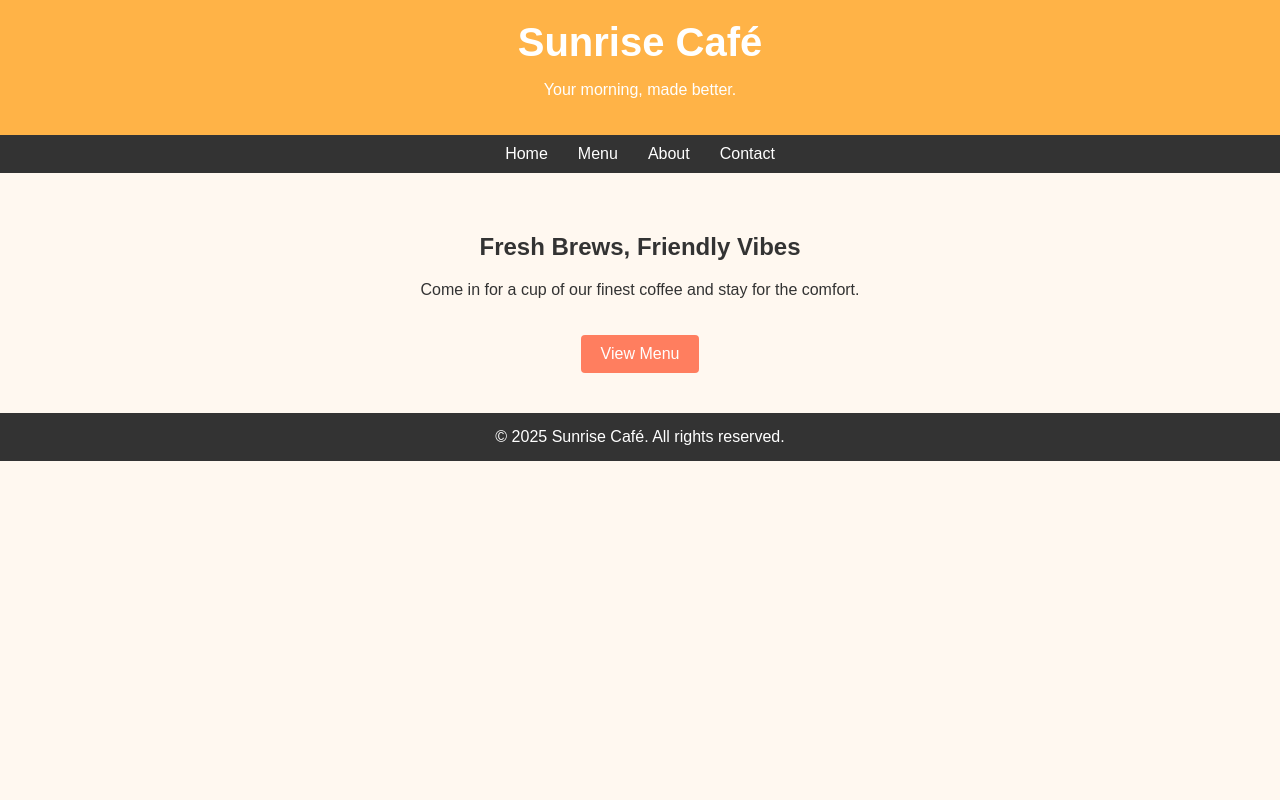
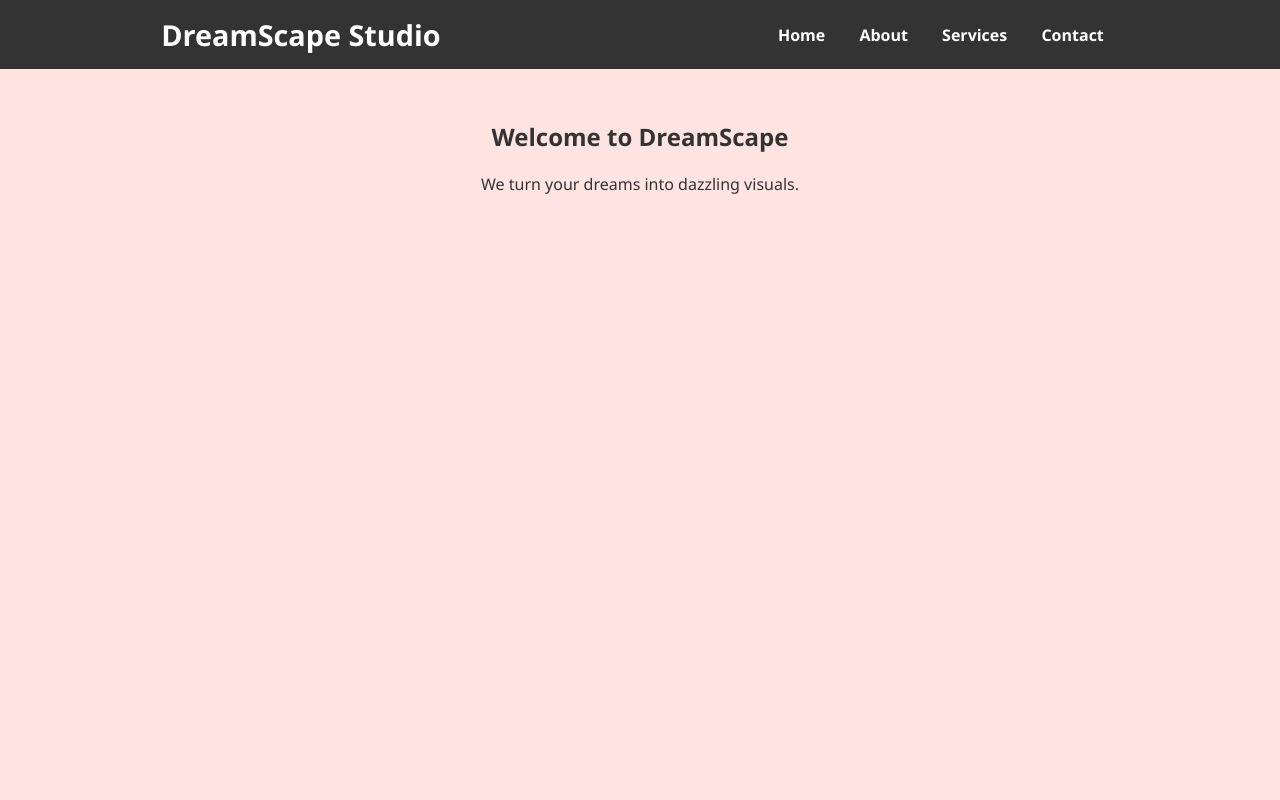
Before and after one commit to rieckace/Project, a plain HTML site: page index.html in a window 1280 px wide. Shown: the top 800 px of the page. Drawn offline with Linux system fonts and the light colour scheme.

Commit message:
Update index.html

```diff
--- a/index.html
+++ b/index.html
@@ -3,63 +3,67 @@
 <head>
   <meta charset="UTF-8" />
   <meta name="viewport" content="width=device-width, initial-scale=1.0"/>
-  <title>Sunrise Café</title>
+  <title>DreamScape Studio</title>
   <style>
+    html {
+      scroll-behavior: smooth;
+    }
+
     body {
       margin: 0;
-      font-family: 'Poppins', sans-serif;
-      background: #fff8f0;
+      font-family: 'Segoe UI', sans-serif;
+      background: #fdfcfb;
       color: #333;
     }
 
     header {
-      background: #ffb347;
-      padding: 20px;
-      text-align: center;
-      color: white;
+      position: fixed;
+      width: 100%;
+      background: #333;
+      color: #fff;
+      display: flex;
+      justify-content: space-around;
+      align-items: center;
+      padding: 15px 0;
+      z-index: 999;
     }
 
     header h1 {
       margin: 0;
-      font-size: 2.5em;
-    }
-
-    nav {
-      background: #333;
-      display: flex;
-      justify-content: center;
-      gap: 30px;
-      padding: 10px;
+      font-size: 1.8em;
     }
 
     nav a {
-      color: white;
+      color: #fff;
       text-decoration: none;
-      font-weight: 500;
+      margin: 0 15px;
+      font-weight: bold;
     }
 
     nav a:hover {
-      text-decoration: underline;
+      color: #ffa07a;
     }
 
     section {
-      padding: 40px;
+      padding: 100px 20px;
+      min-height: 100vh;
       text-align: center;
     }
 
-    .cta-button {
-      padding: 10px 20px;
-      background-color: #ff7e5f;
-      border: none;
-      color: white;
-      font-size: 16px;
-      border-radius: 4px;
-      cursor: pointer;
-      margin-top: 20px;
+    #home {
+      background: #ffe4e1;
     }
 
-    .cta-button:hover {
-      background-color: #ff6f50;
+    #about {
+      background: #fafad2;
+    }
+
+    #services {
+      background: #e0ffff;
+    }
+
+    #contact {
+      background: #f5f5dc;
     }
 
     footer {
@@ -72,25 +76,38 @@
 </head>
 <body>
   <header>
-    <h1>Sunrise Café</h1>
-    <p>Your morning, made better.</p>
+    <h1>DreamScape Studio</h1>
+    <nav>
+      <a href="#home">Home</a>
+      <a href="#about">About</a>
+      <a href="#services">Services</a>
+      <a href="#contact">Contact</a>
+    </nav>
   </header>
 
-  <nav>
-    <a href="#">Home</a>
-    <a href="#">Menu</a>
-    <a href="#">About</a>
-    <a href="#">Contact</a>
-  </nav>
+  <section id="home">
+    <h2>Welcome to DreamScape</h2>
+    <p>We turn your dreams into dazzling visuals.</p>
+  </section>
 
-  <section>
-    <h2>Fresh Brews, Friendly Vibes</h2>
-    <p>Come in for a cup of our finest coffee and stay for the comfort.</p>
-    <button class="cta-button">View Menu</button>
+  <section id="about">
+    <h2>About Us</h2>
+    <p>We're a team of creatives obsessed with storytelling and design.</p>
+  </section>
+
+  <section id="services">
+    <h2>What We Offer</h2>
+    <p>Branding, Web Design, Photography, Motion Graphics & more.</p>
+  </section>
+
+  <section id="contact">
+    <h2>Contact Us</h2>
+    <p>Email: hello@dreamscape.studio</p>
+    <p>Location: Pollachi, India</p>
   </section>
 
   <footer>
-    &copy; 2025 Sunrise Café. All rights reserved.
+    &copy; 2025 DreamScape Studio. All rights reserved.
   </footer>
 </body>
 </html>
```
